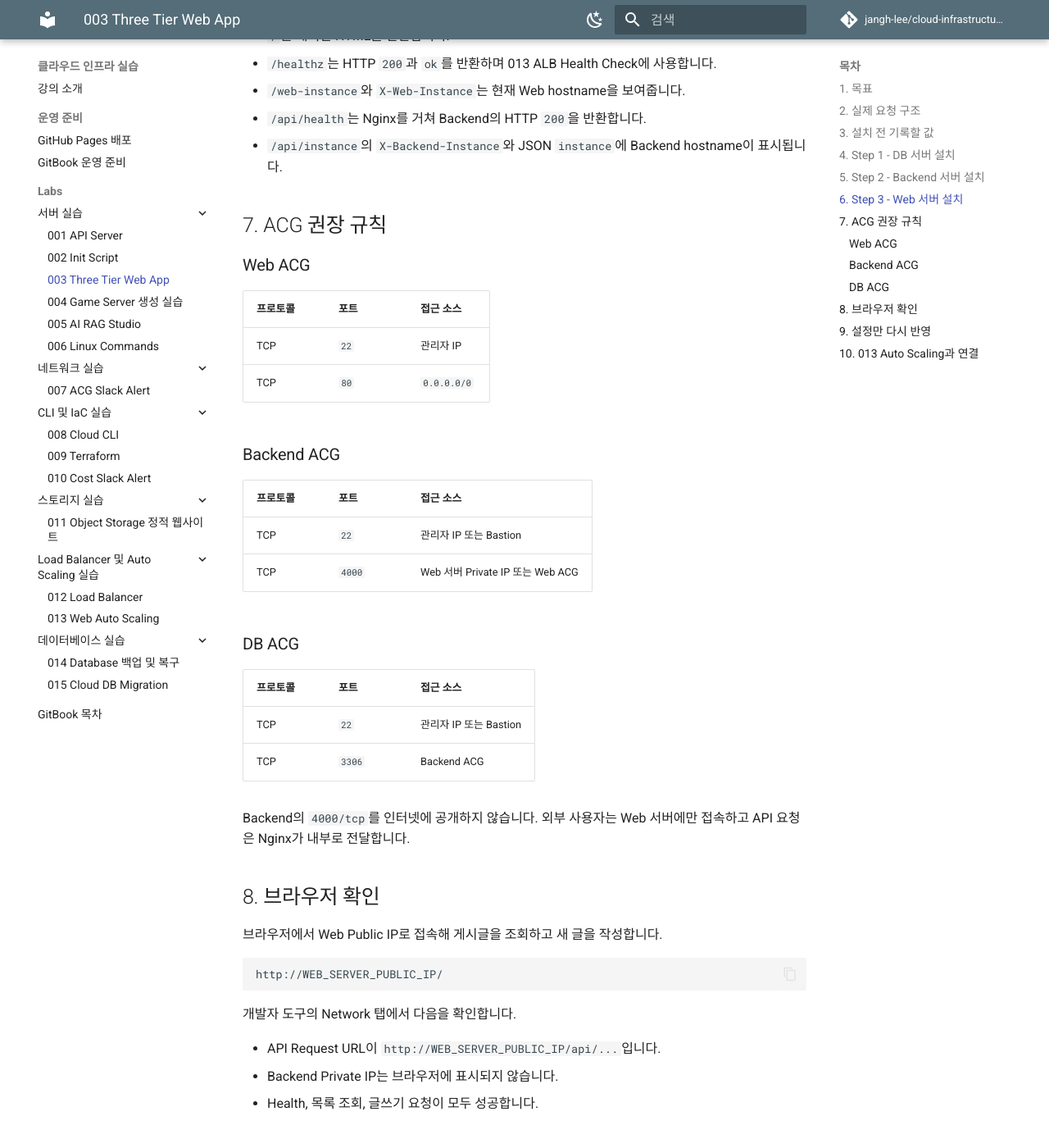
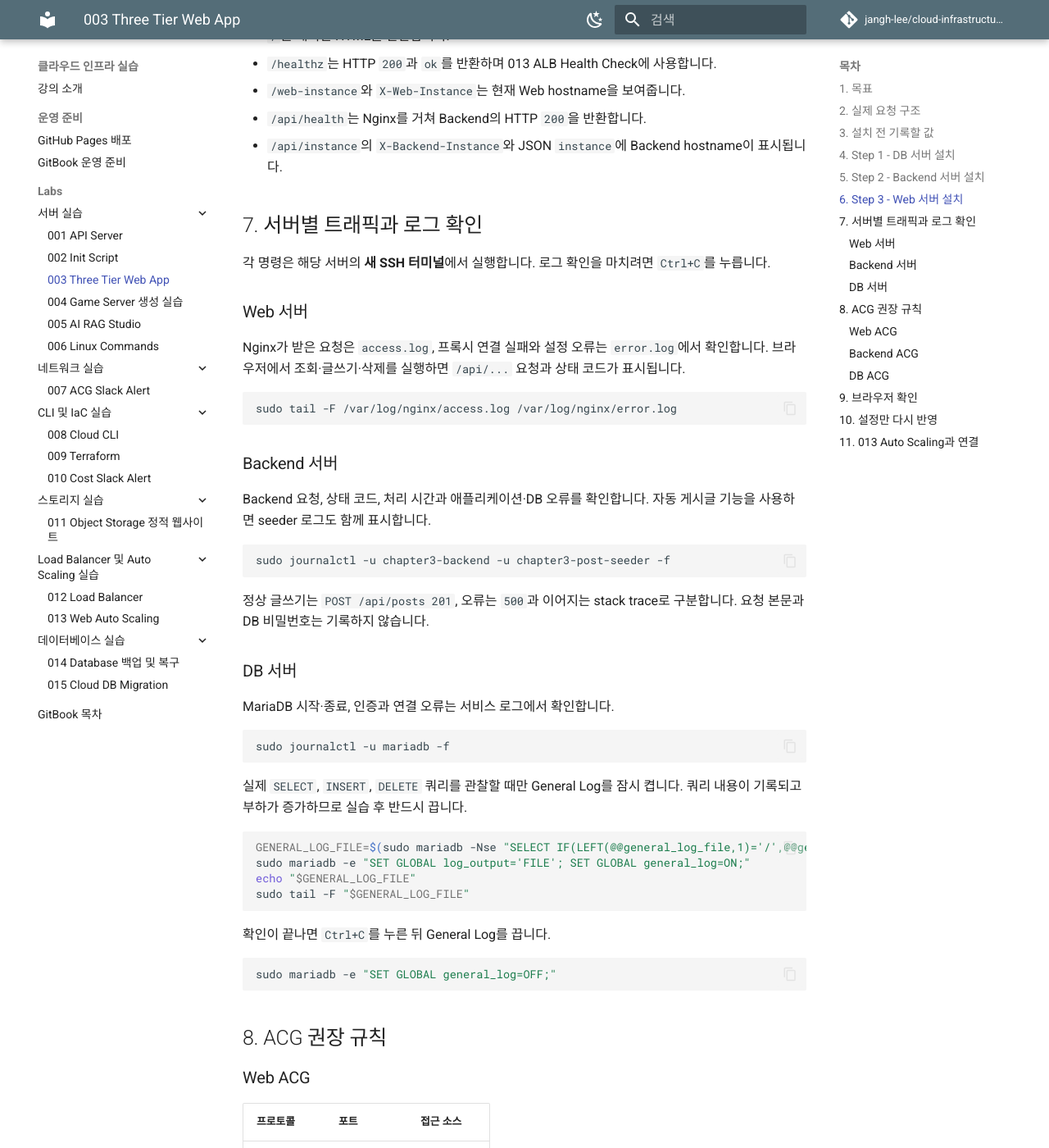
Before and after one commit to jangh-lee/cloud-infrastructure-lecture-example, an MkDocs documentation site: the page built from gitbook/labs/003-three-tier-web-app.md, in a window 1280 px wide and 1400 px high, scrolled down 5433 px. Shown: the whole window at 82% size. Built offline with MkDocs 1.6.1 and Material for MkDocs 9.7.7, drawn with Linux system fonts in a browser that asks for light colours; comment, search, counter and statistics services are not loaded; some of the changed text lies outside the part shown.

Commit message:
Document three-tier traffic logging

````diff
--- a/gitbook/labs/003-three-tier-web-app.md
+++ b/gitbook/labs/003-three-tier-web-app.md
@@ -208,7 +208,52 @@ curl -i http://127.0.0.1/api/instance
 - `/api/health`는 Nginx를 거쳐 Backend의 HTTP `200`을 반환합니다.
 - `/api/instance`의 `X-Backend-Instance`와 JSON `instance`에 Backend hostname이 표시됩니다.
 
-## 7. ACG 권장 규칙
+## 7. 서버별 트래픽과 로그 확인
+
+각 명령은 해당 서버의 **새 SSH 터미널**에서 실행합니다. 로그 확인을 마치려면 `Ctrl+C`를 누릅니다.
+
+### Web 서버
+
+Nginx가 받은 요청은 `access.log`, 프록시 연결 실패와 설정 오류는 `error.log`에서 확인합니다. 브라우저에서 조회·글쓰기·삭제를 실행하면 `/api/...` 요청과 상태 코드가 표시됩니다.
+
+```bash
+sudo tail -F /var/log/nginx/access.log /var/log/nginx/error.log
+```
+
+### Backend 서버
+
+Backend 요청, 상태 코드, 처리 시간과 애플리케이션·DB 오류를 확인합니다. 자동 게시글 기능을 사용하면 seeder 로그도 함께 표시합니다.
+
+```bash
+sudo journalctl -u chapter3-backend -u chapter3-post-seeder -f
+```
+
+정상 글쓰기는 `POST /api/posts 201`, 오류는 `500`과 이어지는 stack trace로 구분합니다. 요청 본문과 DB 비밀번호는 기록하지 않습니다.
+
+### DB 서버
+
+MariaDB 시작·종료, 인증과 연결 오류는 서비스 로그에서 확인합니다.
+
+```bash
+sudo journalctl -u mariadb -f
+```
+
+실제 `SELECT`, `INSERT`, `DELETE` 쿼리를 관찰할 때만 General Log를 잠시 켭니다. 쿼리 내용이 기록되고 부하가 증가하므로 실습 후 반드시 끕니다.
+
+```bash
+GENERAL_LOG_FILE=$(sudo mariadb -Nse "SELECT IF(LEFT(@@general_log_file,1)='/',@@general_log_file,CONCAT(@@datadir,@@general_log_file));")
+sudo mariadb -e "SET GLOBAL log_output='FILE'; SET GLOBAL general_log=ON;"
+echo "$GENERAL_LOG_FILE"
+sudo tail -F "$GENERAL_LOG_FILE"
+```
+
+확인이 끝나면 `Ctrl+C`를 누른 뒤 General Log를 끕니다.
+
+```bash
+sudo mariadb -e "SET GLOBAL general_log=OFF;"
+```
+
+## 8. ACG 권장 규칙
 
 ### Web ACG
 
@@ -267,7 +312,7 @@ sudo ./install-backend.sh configure
 curl -i http://127.0.0.1:4000/api/health
 ```
 
-## 10. 013 Auto Scaling과 연결
+## 11. 013 Auto Scaling과 연결
 
 003 완료 시 브라우저는 Web Public IP에 접속하고 Web Nginx는 고정 Backend를 바라봅니다.
 
````
Also changed, not shown: other parts of gitbook/labs/003-three-tier-web-app.md (+2 -2 lines), 003-three tier web app/README.md (+46 -1 lines), 1 other file.
